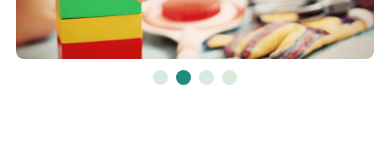
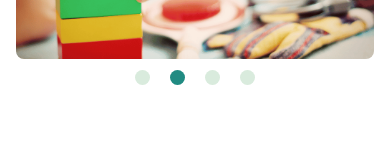
Before and after one commit to the-fun-bug/the-fun-bug, a Next.js app: page / in a window 390 px wide. Shown: the part 344-490 px from the top of the page. Built offline with nearby package versions, Linux system fonts and the light colour scheme.

Commit message:
increase spacing between pagination button below homepage galley on mobile devices for accessibility

```diff
--- a/src/app/globals.css
+++ b/src/app/globals.css
@@ -95,4 +95,8 @@ p {
   height: 15px;
   background: #d9ebdd;
   opacity: 1;
+
+  @media (max-width: 640px) {
+    margin: 0 10px !important;
+  }
 }
```
